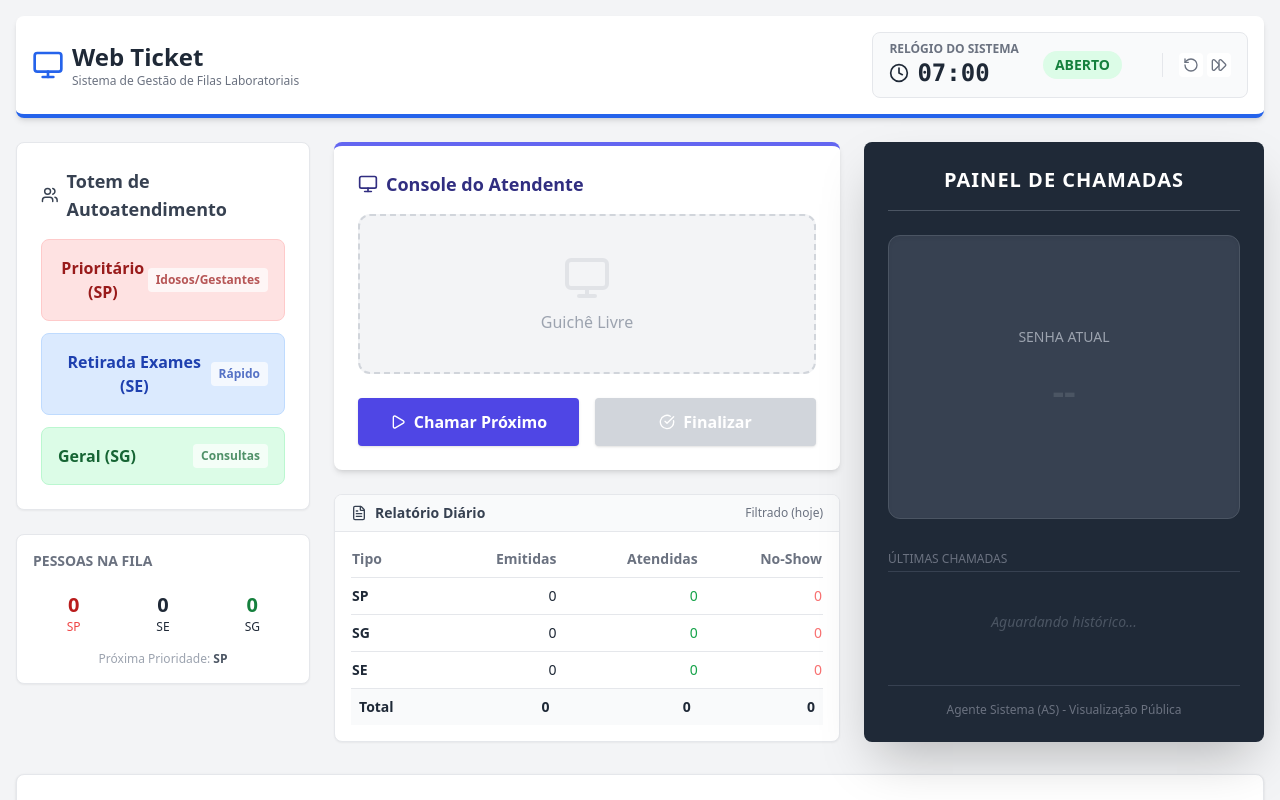
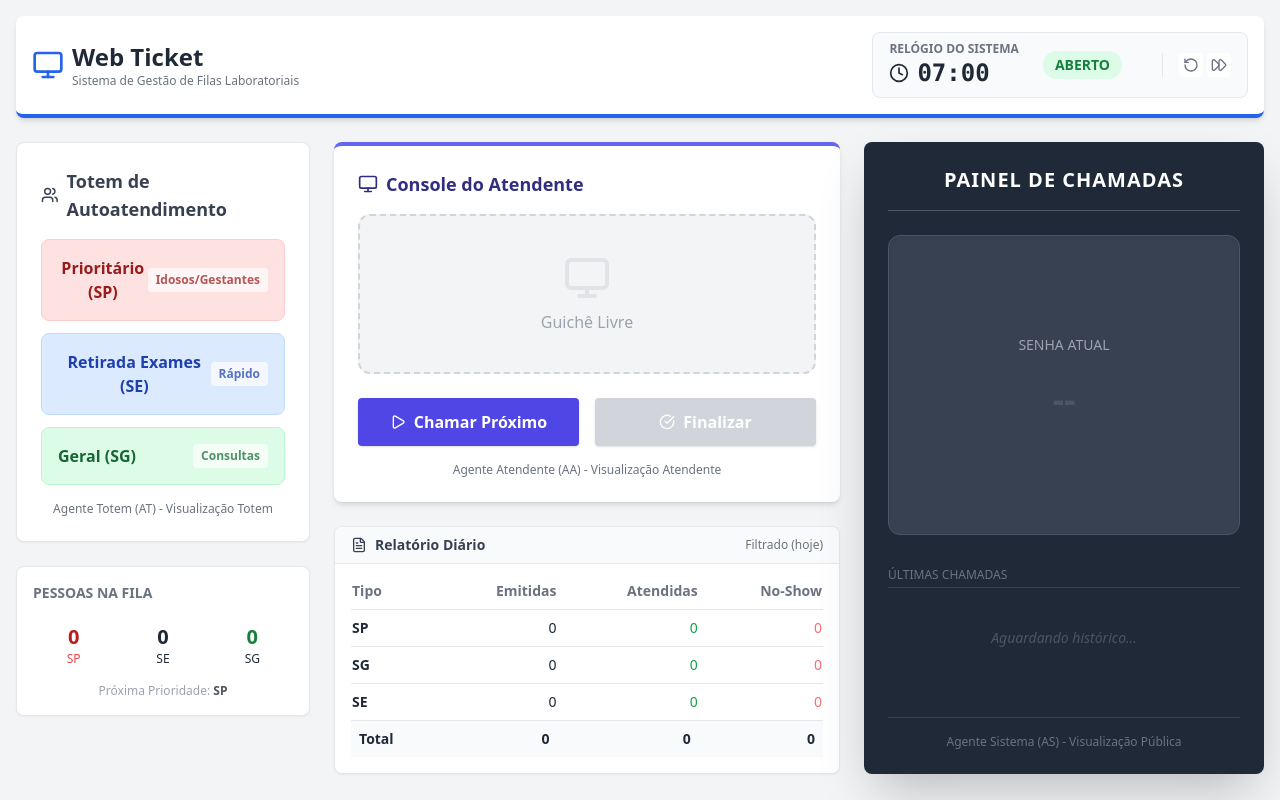
Before and after one commit to lmm3/web_ticket, a React (Vite) app: page / in a window 1280 px wide. Shown: the top 800 px of the page. Built offline with nearby package versions, Linux system fonts and the light colour scheme.

Commit message:
fix: added agents names to boxes

```diff
--- a/src/components/AttendantConsole/AttendantConsole.jsx
+++ b/src/components/AttendantConsole/AttendantConsole.jsx
@@ -56,6 +56,9 @@ function AttendantConsole({ currentTicket, onCallNext, onFinish, isExpedienteOpe
           <CheckCircle className="w-4 h-4" /> Finalizar
         </button>
       </div>
+      <div className="mt-auto pt-4  border-gray-700 text-center">
+         <p className="text-xs text-gray-500">Agente Atendente (AA) - Visualização Atendente</p>
+      </div>
     </div>
   );
 }
--- a/src/components/Totem/Totem.jsx
+++ b/src/components/Totem/Totem.jsx
@@ -24,7 +24,11 @@ function Totem({ onIssueTicket, queues, isHighPriorityTurn, nextCommonType}) {
           <TicketButton type="SE" label="Retirada Exames" sub="Rápido" color="blue" onClick={() => onIssueTicket('SE')} />
           <TicketButton type="SG" label="Geral" sub="Consultas" color="green" onClick={() => onIssueTicket('SG')} />
         </div>
+        <div className="mt-auto pt-4 border-gray-700 text-center">
+          <p className="text-xs text-gray-500">Agente Totem (AT) - Visualização Totem</p>
+        </div>
       </div>
+
 
       {/* Mini Dashboard das Filas */}
       <div className="bg-white p-4 rounded-lg shadow-sm border border-gray-200">
```
